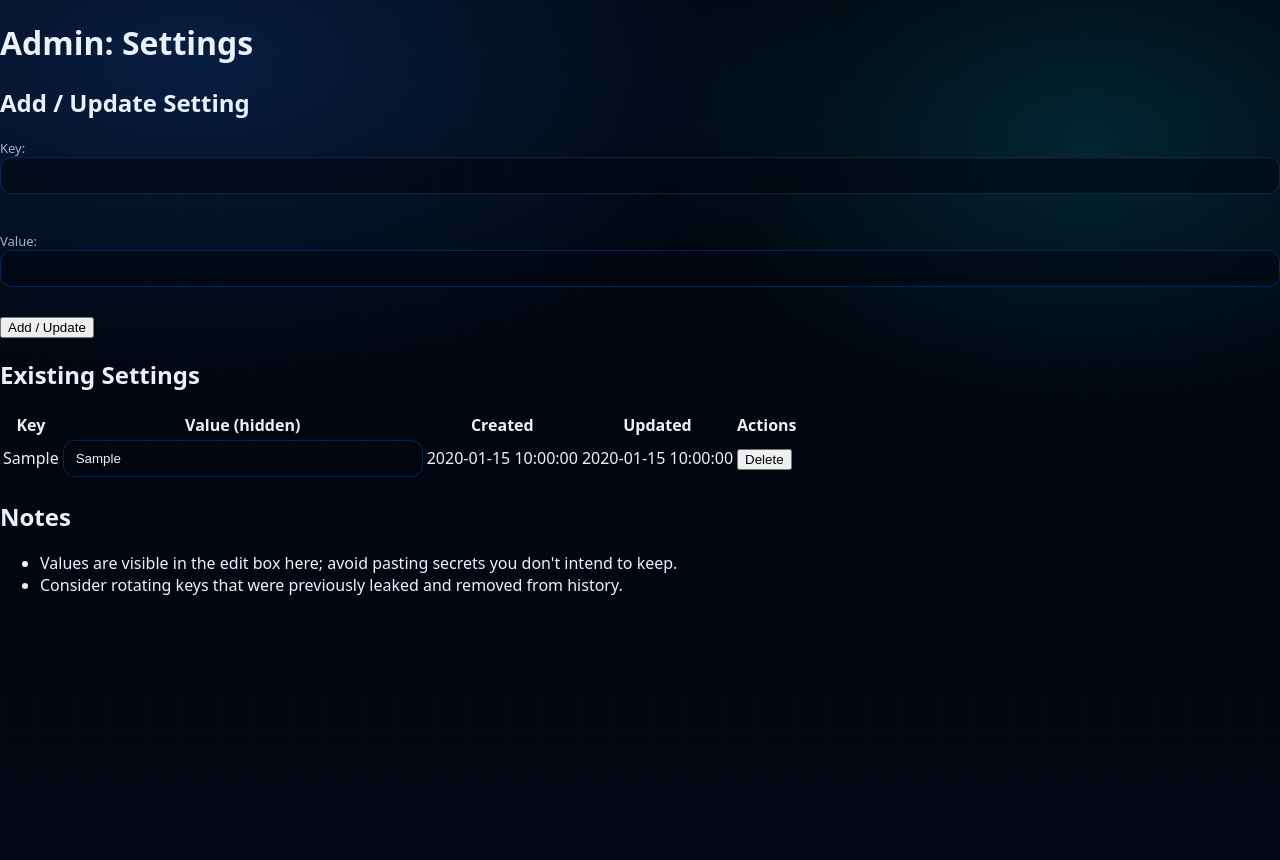
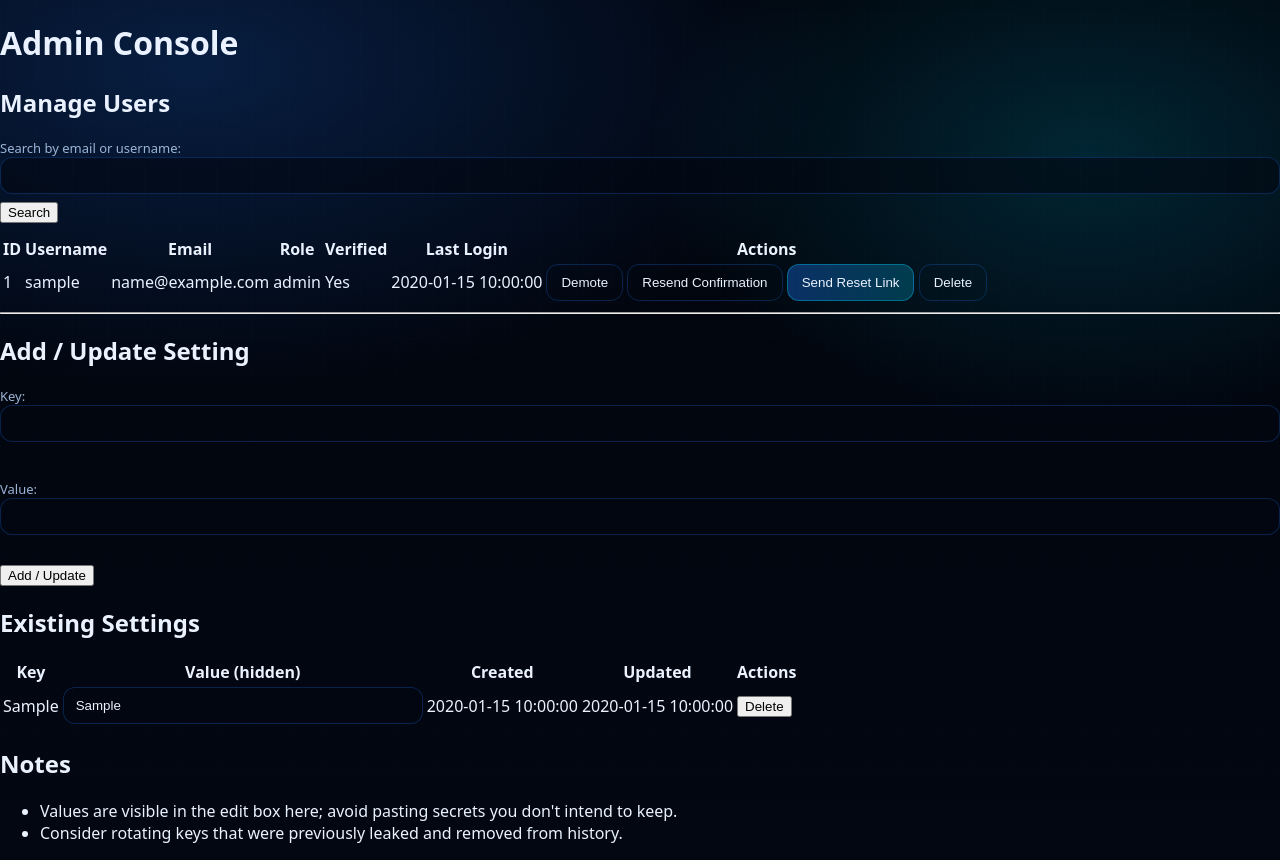
Before and after one commit to nickivey/jarvis-web-portal, a PHP site: page /public/admin.php in a window 1280 px wide. Shown: the part 22-882 px from the top of the page. Before the commit the page ends 617 px from the top, so only its background shows below. Run offline with PHP 8.4, Linux system fonts and the light colour scheme; the visitor is signed in with stand-in values (Sample User, id 1); tables that the repository leaves empty hold one stand-in row (values such as "Sample post").

Commit message:
Admin console: add user management (promote/demote/reset/resend/delete) + DB helpers & seed-admin script

```diff
--- a/db.php
+++ b/db.php
@@ -111,6 +111,44 @@ function jarvis_create_user(string $username, string $email, ?string $phoneE164,
   $userId = (int)$pdo->lastInsertId();
   $pdo->prepare('INSERT INTO preferences (user_id) VALUES (:id)')->execute([':id' => $userId]);
   return $userId;
+}
+
+/**
+ * List users with optional search and pagination (admin use)
+ */
+function jarvis_list_users(int $limit = 50, int $offset = 0, ?string $q = null): array {
+  $pdo = jarvis_pdo();
+  if (!$pdo) return [];
+  if ($q) {
+    $like = '%' . str_replace('%','\\%',$q) . '%';
+    $stmt = $pdo->prepare('SELECT id,username,email,role,created_at,last_login_at,email_verified_at FROM users WHERE username LIKE :q OR email LIKE :q ORDER BY id DESC LIMIT :l OFFSET :o');
+    $stmt->bindValue(':q', $like, PDO::PARAM_STR);
+  } else {
+    $stmt = $pdo->prepare('SELECT id,username,email,role,created_at,last_login_at,email_verified_at FROM users ORDER BY id DESC LIMIT :l OFFSET :o');
+  }
+  $stmt->bindValue(':l', $limit, PDO::PARAM_INT);
+  $stmt->bindValue(':o', $offset, PDO::PARAM_INT);
+  $stmt->execute();
+  return $stmt->fetchAll() ?: [];
+}
+
+function jarvis_set_user_role(int $userId, string $role): bool {
+  $pdo = jarvis_pdo();
+  if (!$pdo) return false;
+  $stmt = $pdo->prepare('UPDATE users SET role=:role WHERE id=:id');
+  $stmt->execute([':role'=>$role, ':id'=>$userId]);
+  return true;
+}
+
+function jarvis_delete_user(int $userId): bool {
+  $pdo = jarvis_pdo();
+  if (!$pdo) return false;
+  try {
+    $pdo->prepare('DELETE FROM users WHERE id=:id')->execute([':id'=>$userId]);
+    return true;
+  } catch (Throwable $e) {
+    return false;
+  }
 }
 
 function jarvis_verify_email(string $username, string $token): bool {
--- a/public/admin.php
+++ b/public/admin.php
@@ -18,7 +18,42 @@ if (!$user || ($user['role'] ?? '') !== 'admin') {
 $notice = '';
 if ($_SERVER['REQUEST_METHOD'] === 'POST') {
   $action = $_POST['action'] ?? '';
-  if ($action === 'add') {
+
+  // User actions
+  if (in_array($action, ['user_promote','user_demote','user_delete','user_resetpw','user_resend'])) {
+    $uid = isset($_POST['user_id']) ? (int)$_POST['user_id'] : 0;
+    if ($uid <= 0) { $notice = 'User id required.'; }
+    else {
+      if ($action === 'user_promote') {
+        jarvis_set_user_role($uid, 'admin');
+        jarvis_audit((int)$_SESSION['user_id'], 'USER_PROMOTE', 'admin', ['user_id'=>$uid]);
+        $notice = 'User promoted to admin.';
+      } elseif ($action === 'user_demote') {
+        jarvis_set_user_role($uid, 'user');
+        jarvis_audit((int)$_SESSION['user_id'], 'USER_DEMOTE', 'admin', ['user_id'=>$uid]);
+        $notice = 'User demoted to user.';
+      } elseif ($action === 'user_delete') {
+        if (jarvis_delete_user($uid)) { jarvis_audit((int)$_SESSION['user_id'], 'USER_DELETE', 'admin', ['user_id'=>$uid]); $notice = 'User deleted.'; } else { $notice = 'Failed to delete user.'; }
+      } elseif ($action === 'user_resetpw') {
+        // Create a password reset token and email it
+        $u = jarvis_user_by_id($uid);
+        if ($u) {
+          $token = jarvis_initiate_password_reset($u['email']);
+          if ($token) {
+            $resetUrl = jarvis_site_url() . '/public/reset_password.php?token=' . urlencode($token);
+            jarvis_send_email($u['email'], 'Reset your password', "Reset: {$resetUrl}", "<p>Reset: <a href=\"{$resetUrl}\">Reset password</a></p>");
+            jarvis_audit((int)$_SESSION['user_id'], 'USER_RESET_REQUEST', 'admin', ['user_id'=>$uid]);
+            $notice = 'Password reset link sent.';
+          } else { $notice = 'Failed to create reset token.'; }
+        } else { $notice = 'User not found.'; }
+      } elseif ($action === 'user_resend') {
+        if (jarvis_resend_email_verification($uid)) { jarvis_audit((int)$_SESSION['user_id'], 'USER_RESEND_CONFIRM', 'admin', ['user_id'=>$uid]); $notice = 'Confirmation resent.'; }
+        else { $notice = 'Failed to resend confirmation.'; }
+      }
+    }
+
+  // Existing settings actions
+  } elseif ($action === 'add') {
     $k = trim($_POST['key'] ?? '');
     $v = trim($_POST['value'] ?? '');
     if ($k === '') $notice = 'Key required.';
@@ -43,13 +78,17 @@ if ($_SERVER['REQUEST_METHOD'] === 'POST') {
 }
 
 $settings = jarvis_setting_list();
+
+// User management defaults
+$users = jarvis_list_users(50,0, (string)($_GET['q'] ?? ''));
 ?>
 <!doctype html>
 <html>
 <head>
   <meta charset="utf-8" />
-  <title>Admin - Settings</title>
+  <title>Admin - Settings & Users</title>
   <link rel="stylesheet" href="style.css">
+  <style>table td form{display:inline-block;margin:0}</style>
 </head>
 <body>
   <nav>
@@ -59,8 +98,48 @@ $settings = jarvis_setting_list();
   </nav>
 
   <main>
-    <h1>Admin: Settings</h1>
+    <h1>Admin Console</h1>
     <?php if ($notice): ?><p class="notice"><?= htmlspecialchars($notice) ?></p><?php endif; ?>
+
+    <section>
+      <h2>Manage Users</h2>
+      <form method="get" style="margin-bottom:12px">
+        <label>Search by email or username: <input name="q" value="<?= htmlspecialchars((string)($_GET['q'] ?? '')) ?>"></label>
+        <button type="submit">Search</button>
+      </form>
+
+      <?php if (empty($users)): ?>
+        <p class="muted">No users found.</p>
+      <?php else: ?>
+        <table>
+          <thead><tr><th>ID</th><th>Username</th><th>Email</th><th>Role</th><th>Verified</th><th>Last Login</th><th>Actions</th></tr></thead>
+          <tbody>
+            <?php foreach ($users as $u): ?>
+              <tr>
+                <td><?= (int)$u['id'] ?></td>
+                <td><?= htmlspecialchars($u['username']) ?></td>
+                <td><?= htmlspecialchars($u['email']) ?></td>
+                <td><?= htmlspecialchars($u['role']) ?></td>
+                <td><?= $u['email_verified_at'] ? 'Yes' : 'No' ?></td>
+                <td><?= htmlspecialchars($u['last_login_at'] ?? '') ?></td>
+                <td>
+                  <?php if (($u['role'] ?? '') !== 'admin'): ?>
+                    <form method="post" style="display:inline"><input type="hidden" name="action" value="user_promote"><input type="hidden" name="user_id" value="<?= (int)$u['id'] ?>"><button class="btn" type="submit">Promote to Admin</button></form>
+                  <?php else: ?>
+                    <form method="post" style="display:inline"><input type="hidden" name="action" value="user_demote"><input type="hidden" name="user_id" value="<?= (int)$u['id'] ?>"><button class="btn secondary" type="submit">Demote</button></form>
+                  <?php endif; ?>
+                  <form method="post" style="display:inline"><input type="hidden" name="action" value="user_resend"><input type="hidden" name="user_id" value="<?= (int)$u['id'] ?>"><button class="btn secondary" type="submit">Resend Confirmation</button></form>
+                  <form method="post" style="display:inline"><input type="hidden" name="action" value="user_resetpw"><input type="hidden" name="user_id" value="<?= (int)$u['id'] ?>"><button class="btn" type="submit">Send Reset Link</button></form>
+                  <form method="post" style="display:inline" onsubmit="return confirm('Delete user <?= htmlspecialchars($u['username']) ?>?');"><input type="hidden" name="action" value="user_delete"><input type="hidden" name="user_id" value="<?= (int)$u['id'] ?>"><button class="btn secondary" type="submit">Delete</button></form>
+                </td>
+              </tr>
+            <?php endforeach; ?>
+          </tbody>
+        </table>
+      <?php endif; ?>
+    </section>
+
+    <hr>
 
     <section>
       <h2>Add / Update Setting</h2>
```
Also changed, not shown: scripts/seed-admin.php (added, +35 -0 lines).
